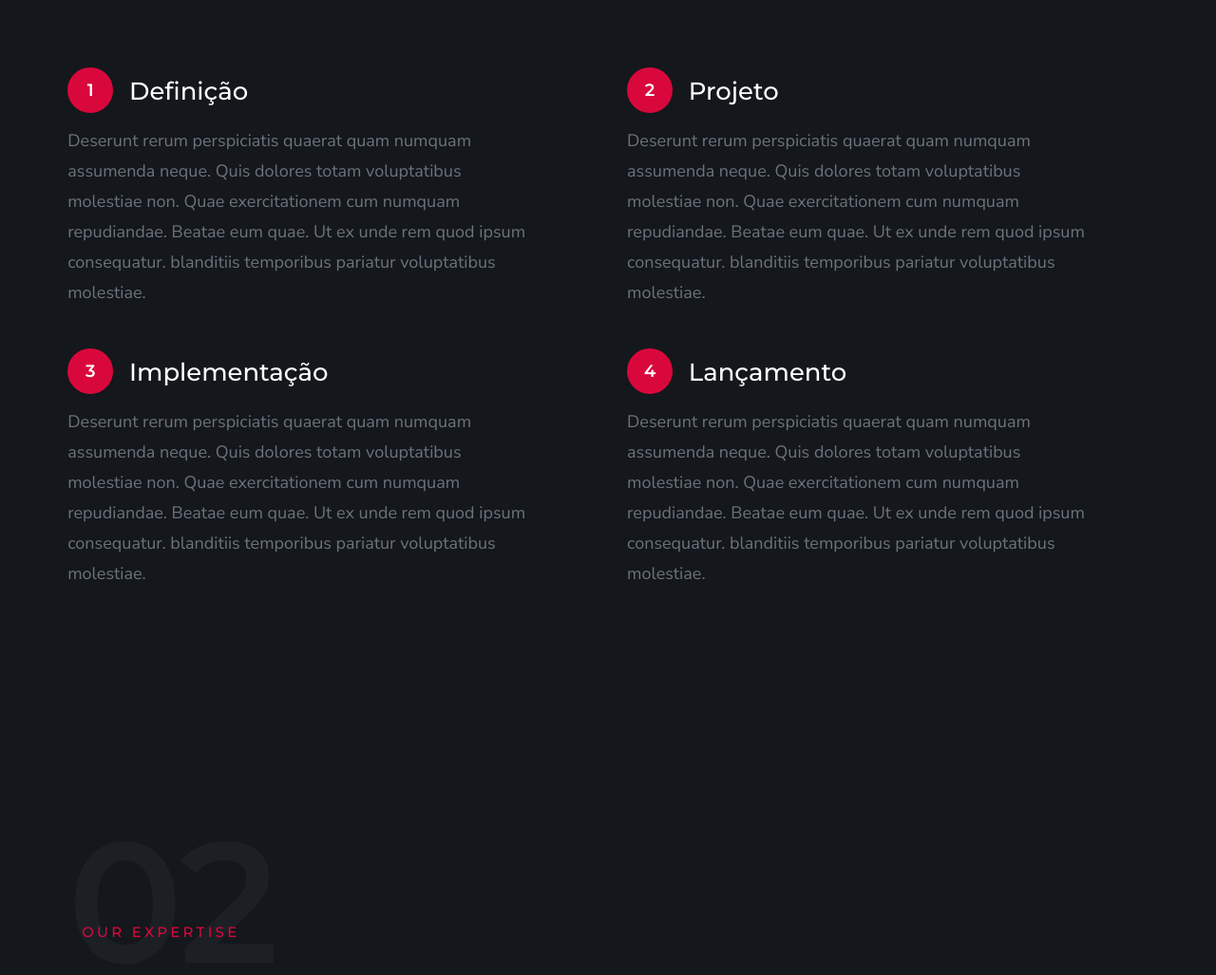
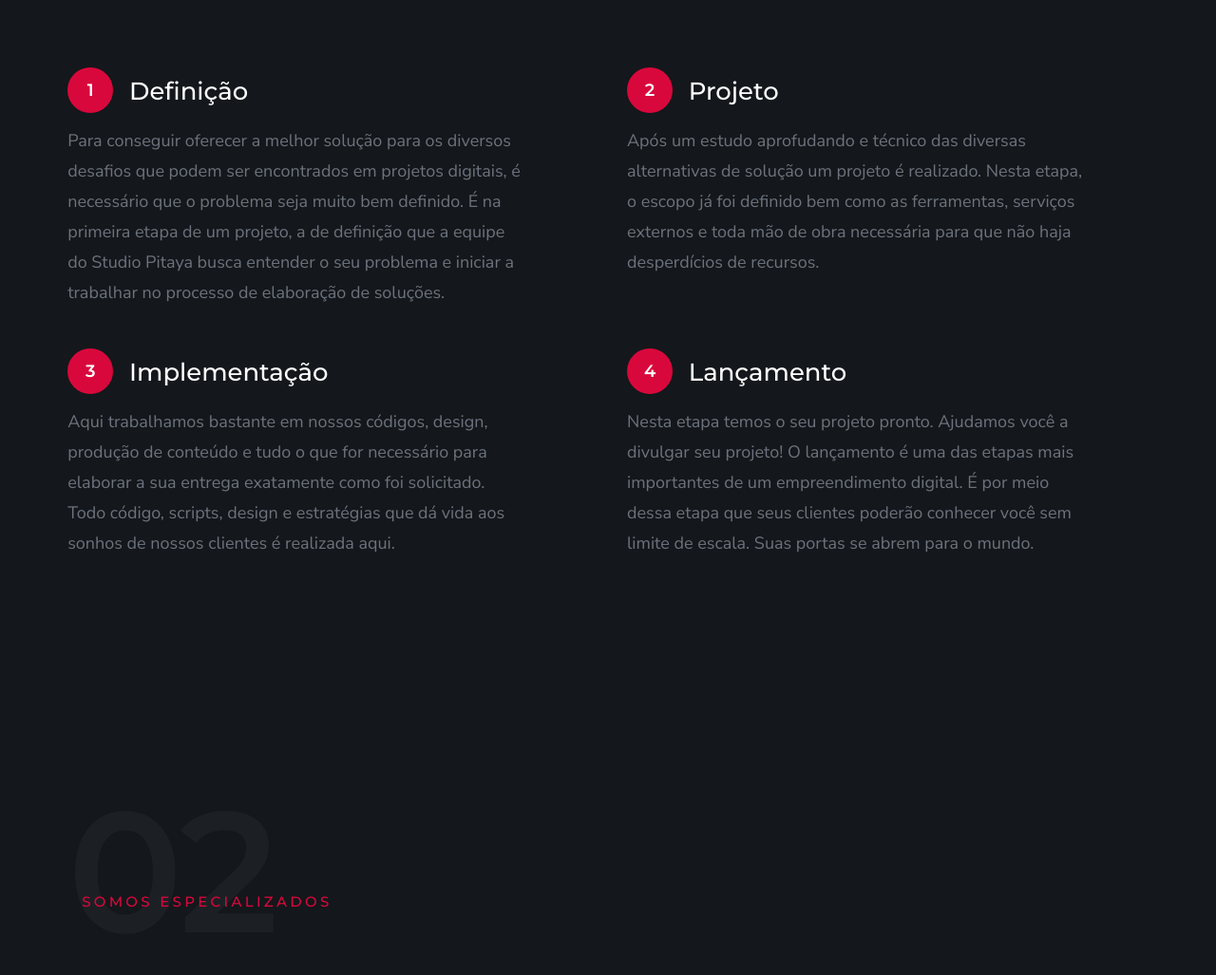
Before and after one commit to dbastosdev/site-pitaya, a plain HTML site: page index.html in a window 1280 px wide. Shown: the part 1860-2887 px from the top of the page at 95% size. Drawn offline with Linux system fonts and the light colour scheme.

Commit message:
finish about section

```diff
--- a/index.html
+++ b/index.html
@@ -168,37 +168,38 @@
             <div class="column item item-process" data-aos="fade-up">
                 <h3 class="item-title">Definição</h3>
                 <p>
-                Deserunt rerum perspiciatis quaerat quam numquam assumenda neque.
-                Quis dolores totam voluptatibus molestiae non. Quae exercitationem
-                cum numquam repudiandae. Beatae eum quae. Ut ex unde rem quod
-                ipsum consequatur. blanditiis temporibus pariatur voluptatibus molestiae.
+                Para conseguir oferecer a melhor solução para os diversos desafios
+                que podem ser encontrados em projetos digitais, é necessário que o
+                problema seja muito bem definido. É na primeira etapa de um projeto,
+                a de definição que a equipe do Studio Pitaya busca entender o seu
+                problema e iniciar a trabalhar no processo de elaboração de soluções.
                 </p>
             </div>
             <div class="column item item-process" data-aos="fade-up">
                 <h3 class="item-title">Projeto</h3>
                 <p>
-                Deserunt rerum perspiciatis quaerat quam numquam assumenda neque.
-                Quis dolores totam voluptatibus molestiae non. Quae exercitationem
-                cum numquam repudiandae. Beatae eum quae. Ut ex unde rem quod
-                ipsum consequatur. blanditiis temporibus pariatur voluptatibus molestiae.
+                Após um estudo aprofudando e técnico das diversas alternativas de
+                solução um projeto é realizado. Nesta etapa, o escopo já foi definido
+                bem como as ferramentas, serviços externos e toda mão de obra necessária
+                para que não haja desperdícios de recursos.
                 </p>
             </div>
             <div class="column item item-process" data-aos="fade-up">
                 <h3 class="item-title">Implementação</h3>
                 <p>
-                Deserunt rerum perspiciatis quaerat quam numquam assumenda neque.
-                Quis dolores totam voluptatibus molestiae non. Quae exercitationem
-                cum numquam repudiandae. Beatae eum quae. Ut ex unde rem quod
-                ipsum consequatur. blanditiis temporibus pariatur voluptatibus molestiae.
+                Aqui trabalhamos bastante em nossos códigos, design, produção de conteúdo
+                e tudo o que for necessário para elaborar a sua entrega exatamente como foi
+                solicitado. Todo código, scripts, design e estratégias que dá vida aos sonhos
+                de nossos clientes é realizada aqui.
                 </p>
             </div>
             <div class="column item item-process" data-aos="fade-up">
                 <h3 class="item-title">Lançamento</h3>
                 <p>
-                Deserunt rerum perspiciatis quaerat quam numquam assumenda neque.
-                Quis dolores totam voluptatibus molestiae non. Quae exercitationem
-                cum numquam repudiandae. Beatae eum quae. Ut ex unde rem quod
-                ipsum consequatur. blanditiis temporibus pariatur voluptatibus molestiae.
+                Nesta etapa temos o seu projeto pronto. Ajudamos você a divulgar seu projeto!
+                O lançamento é uma das etapas mais importantes de um empreendimento
+                digital. É por meio dessa etapa que seus clientes poderão conhecer você sem limite
+                de escala. Suas portas se abrem para o mundo.
                 </p>
             </div>
         </div>
@@ -213,7 +214,7 @@
         <div class="row">
             <div class="column large-12">
                 <div class="section-title" data-num="02" data-aos="fade-up">
-                    <h3 class="h6">Our Expertise</h3>
+                    <h3 class="h6">Somos especializados</h3>
                 </div>
             </div>
             <div class="column large-6 w-900-stack">
```
